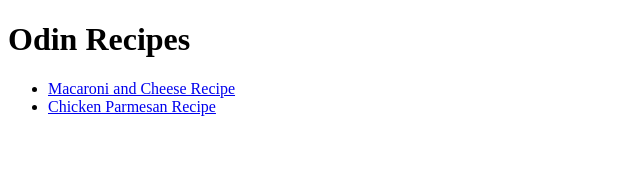
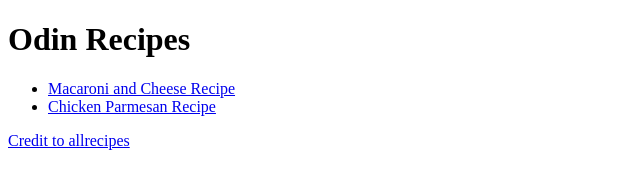
Before and after one commit to LarryBrowser/odin-recipes, a plain HTML site: page index.html in a window 1280 px wide. Shown: the whole page, without its empty margins (0-640 px from the left). Drawn offline with Linux system fonts and the light colour scheme.

Commit message:
added the link text for credit

```diff
--- a/index.html
+++ b/index.html
@@ -11,6 +11,6 @@
         <li><a href="./recipes/macaroniandcheese.html">Macaroni and Cheese Recipe</a></li>
         <li><a href="./recipes/chicken-parmesan.html">Chicken Parmesan Recipe</a></li>
     </ul>
-    <a href="https://www.allrecipes.com/" target="_blank" rel="noopener noreferrer"></a>
+    <a href="https://www.allrecipes.com/" target="_blank" rel="noopener noreferrer">Credit to allrecipes</a>
 </body>
 </html>
```
